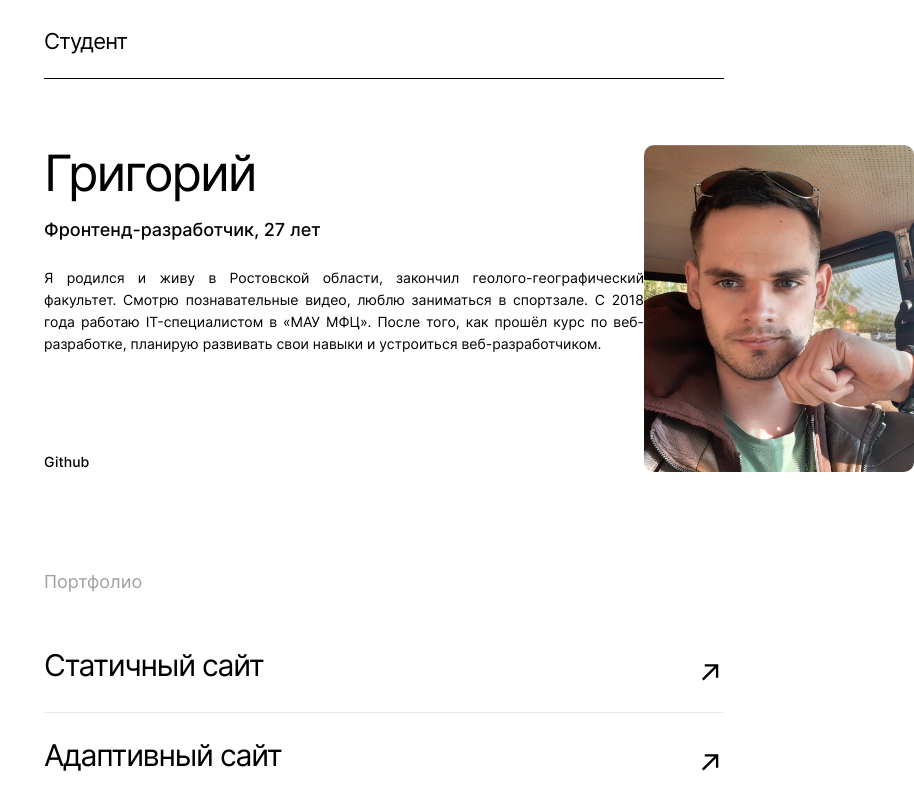
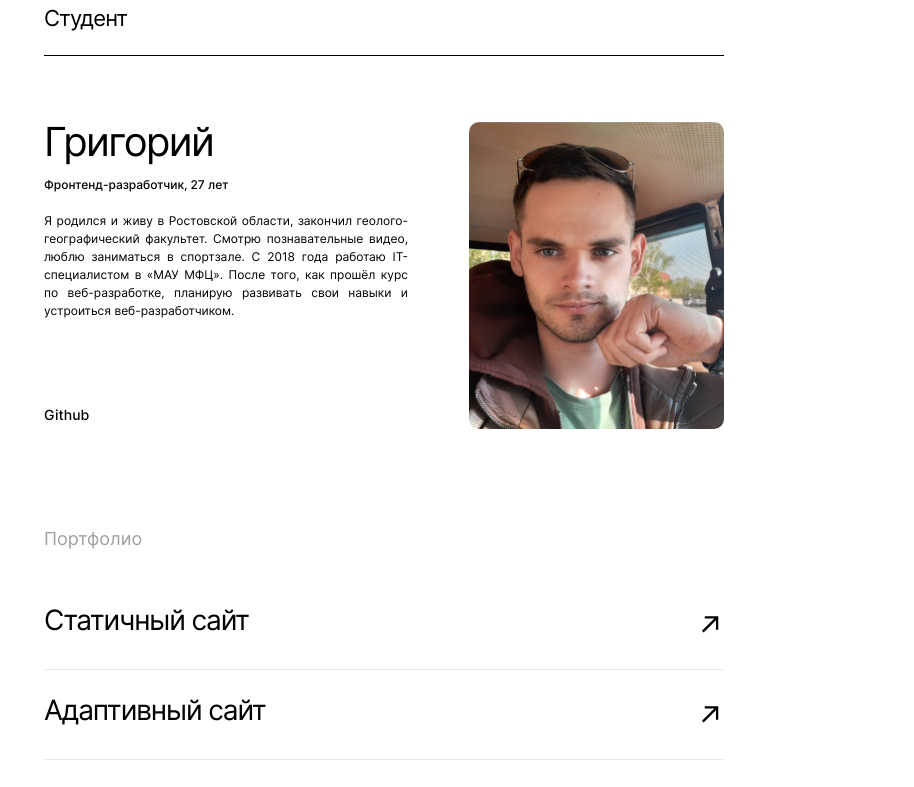
Before and after one commit to GrigoryGriko/movies-explorer-frontend, a React (Create React App) app: page / in a window 768 px wide. Shown: the part 2180-2967 px from the top of the page, 914 px wide, since content can reach past the window. Built offline with nearby package versions, Linux system fonts and the light colour scheme.

Commit message:
feat: закончена адаптация компонента Promo (768-1023px)

```diff
--- a/src/components/Main/AboutMe/AboutMe.css
+++ b/src/components/Main/AboutMe/AboutMe.css
@@ -108,18 +108,19 @@
 }
 .aboutMe__link-item {
   margin: 0;
-  height: 60px;
   text-decoration: none;
 }
 .aboutMe__item {
   font-size: 0;
+
+  height: 60px;
   display: flex;
   justify-content: space-between;
   align-items: center;
 }
 .aboutMe__item-name {
   margin: 0;
-  height: 50px;
+  height: 51px;
   font-family: 'Inter';
   font-weight: 400;
   font-size: 30px;
@@ -130,7 +131,8 @@
 }
 .aboutMe__item-arrow {
   width: 29px;
-  height: 60px;
+  height: 50px;
+  align-self: baseline;
 
   background-color: transparent;
   background: url(../../../images/item-arrow.svg) no-repeat center/cover;
@@ -145,3 +147,34 @@
   margin-bottom: 20px;
   background: #E8E8E8;
 }
+
+@media screen and (min-width: 768px) and (max-width: 1136px) {
+  .aboutMe {
+    padding-top: 90px;
+    padding-bottom: 90px;
+  }
+  .aboutMe__student-name {
+    font-size: 40px;
+  line-height: 40px;
+  }
+  .aboutMe__student-info {
+    margin-top: 16px;
+    font-size: 12px;
+  }
+  .aboutMe__student-description {
+    max-width: 364px;
+    margin-top: 20px;
+    font-size: 12px;
+    line-height: 18px;
+  }
+  .aboutMe__student-avatar {
+    width: 255px;
+    height: 307px;
+  }
+  .aboutMe__link-to-github {
+    margin-top: 87px;
+  }
+  .aboutMe__item-name {
+    font-size: 28px;
+  }
+}
--- a/src/components/Main/Techs/Techs.css
+++ b/src/components/Main/Techs/Techs.css
@@ -105,4 +105,9 @@
   .techs__list {
     margin-top: 83px;
   }
+  .techs__item {
+    width: 84px;
+    height: 57px;
+    font-size: 12px;
+  }
 }
```
